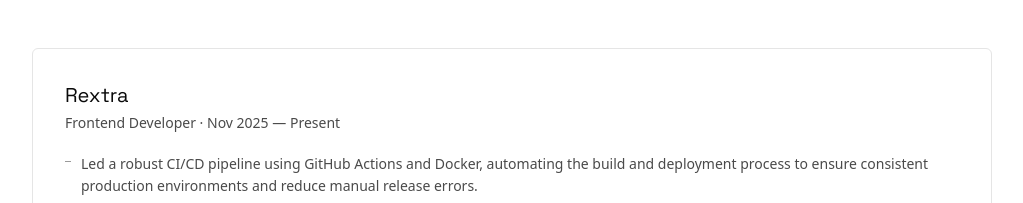
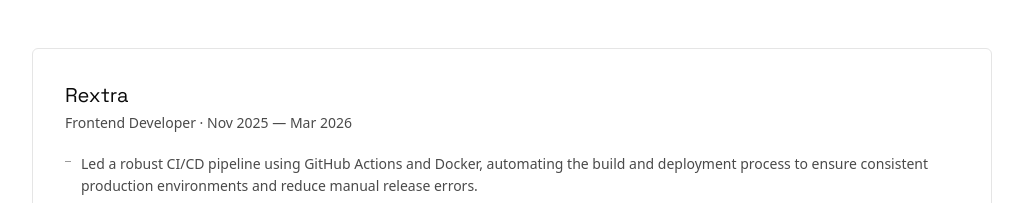
Before and after one commit to kaka-agastya/portfolio-website, a Next.js app: page / in a window 1280 px wide. Shown: the part 3568-3771 px from the top of the page, without its empty margins (128-1151 px from the left). Built offline with nearby package versions, Linux system fonts and the light colour scheme.

Commit message:
fix: update data

```diff
--- a/data/cv.ts
+++ b/data/cv.ts
@@ -146,7 +146,7 @@
   {
     name: "Rextra",
     role: "Frontend Developer",
-    period: "Nov 2025 — Present",
+    period: "Nov 2025 — Mar 2026",
     points: [
       "Led a robust CI/CD pipeline using GitHub Actions and Docker, automating the build and deployment process to ensure consistent production environments and reduce manual release errors.",
       "Architected the initial frontend repository, establishing coding standards and folder structures that serve as the scalable foundation for the entire web dashboard project.",
```
